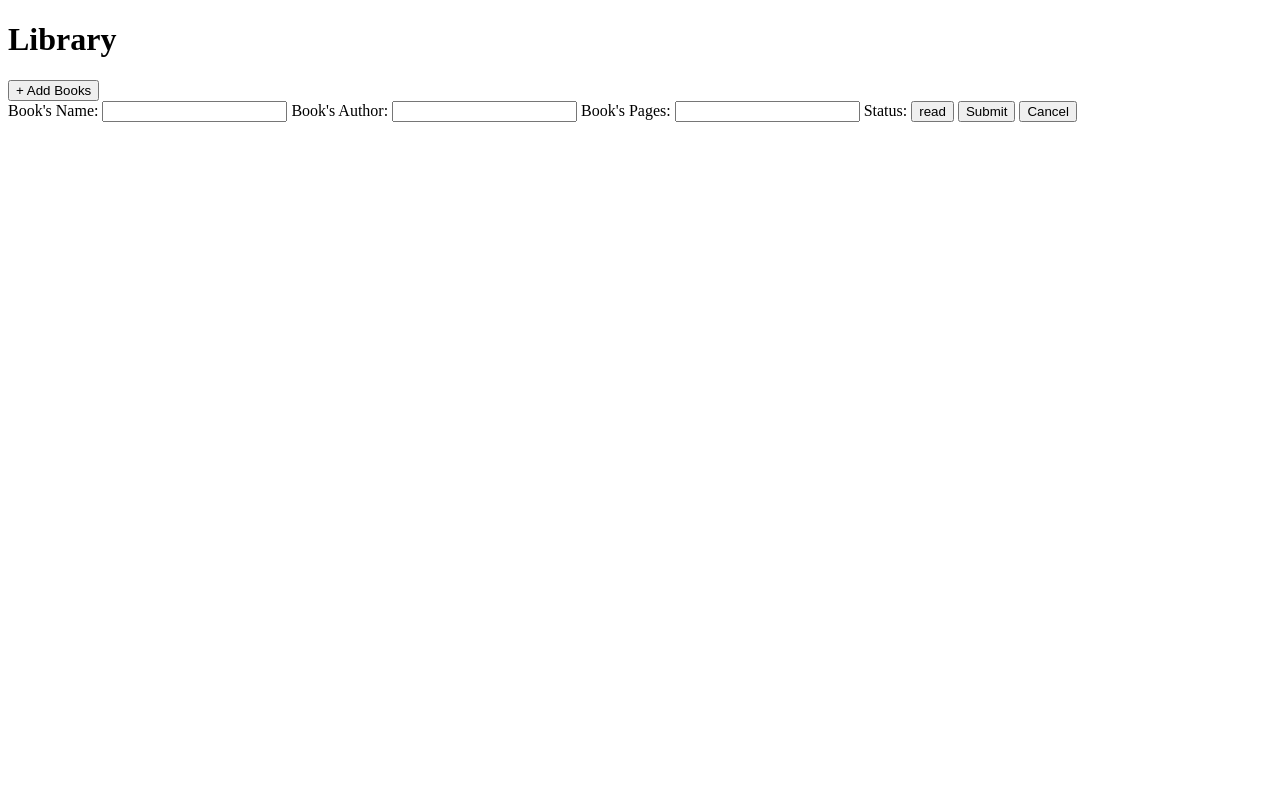
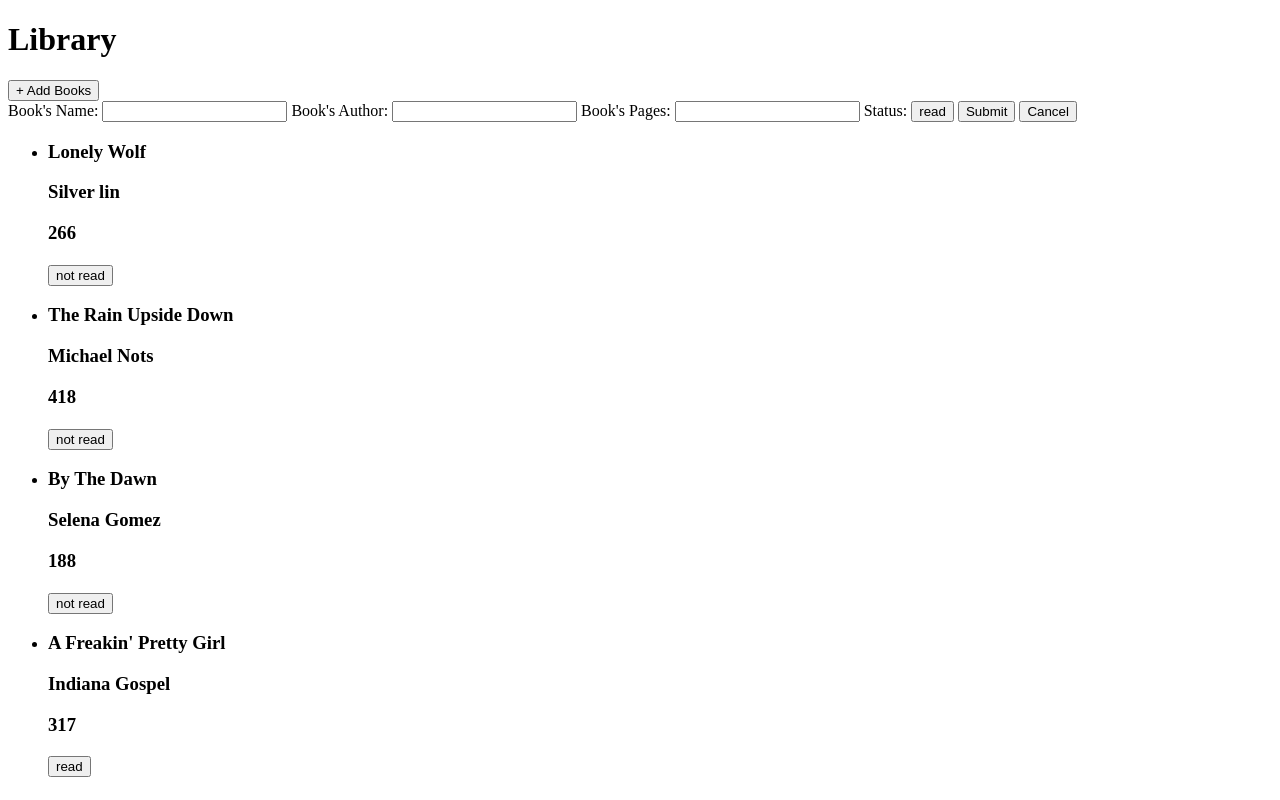
Before and after one commit to BenerdAndrian/library, a plain HTML site: page index.html in a window 1280 px wide. Drawn offline with Linux system fonts and the light colour scheme.

Commit message:
Adding function to display library data
Using DOM to manipulate it in HTML and render the data out

```diff
--- a/index.html
+++ b/index.html
@@ -22,6 +22,9 @@
         <button type="submit">Submit</button>
          <button type="button">Cancel</button>
     </form>
+    <ul class="library">
+
+    </ul>
     <script src="library.js"></script>
 </body>
 </html>
--- a/library.js
+++ b/library.js
@@ -11,8 +11,30 @@ function Book(bookName,bookAuthor,bookPages,status){
 function addBookToLibrary(book){
     library.push(book);
 }
+//display Library data
+function displayLibrary(){
+    const theLib=document.querySelector(".library");
+    theLib.innerHTML=``;
+    for(let i=0;i<library.length;i++){
+        const list=document.createElement("li");
+        list.setAttribute("class","book");
+        list.setAttribute("data-index",i);
+        list.innerHTML=`<h3>${library[i].bookName}<h3>
+                        <p>${library[i].bookAuthor}</p>
+                         <p>${library[i].bookPages}</p>
+                          <button>${library[i].status}</button>
+        `
+        theLib.appendChild(list);
+    }
+}
 // instantiate some books for library
 const book1=new Book("Lonely Wolf","Silver lin",266,"not read");
 const book2=new Book("The Rain Upside Down","Michael Nots",418,"not read");
 const book3=new Book("By The Dawn","Selena Gomez",188,"not read");
 const book4=new Book("A Freakin' Pretty Girl","Indiana Gospel",317,"read");
+//add to library array
+addBookToLibrary(book1);
+addBookToLibrary(book2);
+addBookToLibrary(book3);
+addBookToLibrary(book4);
+displayLibrary();
```
